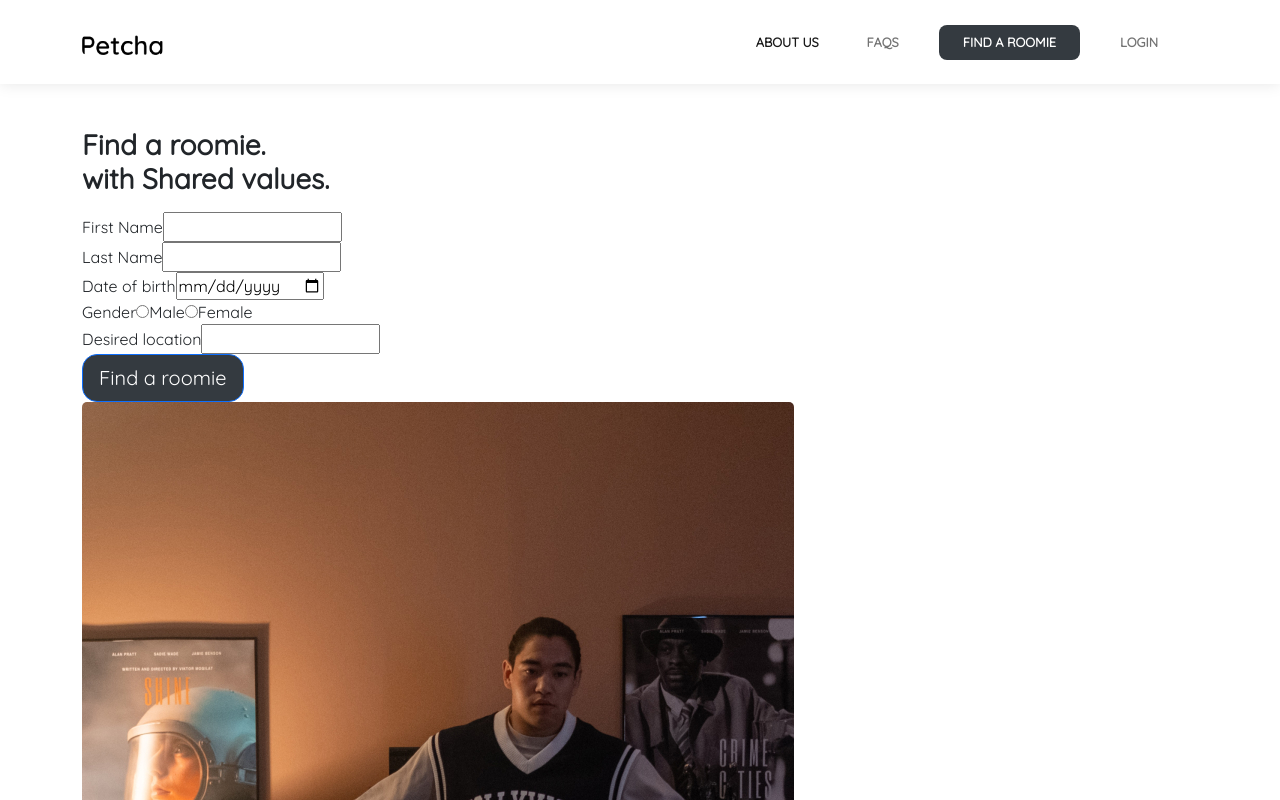
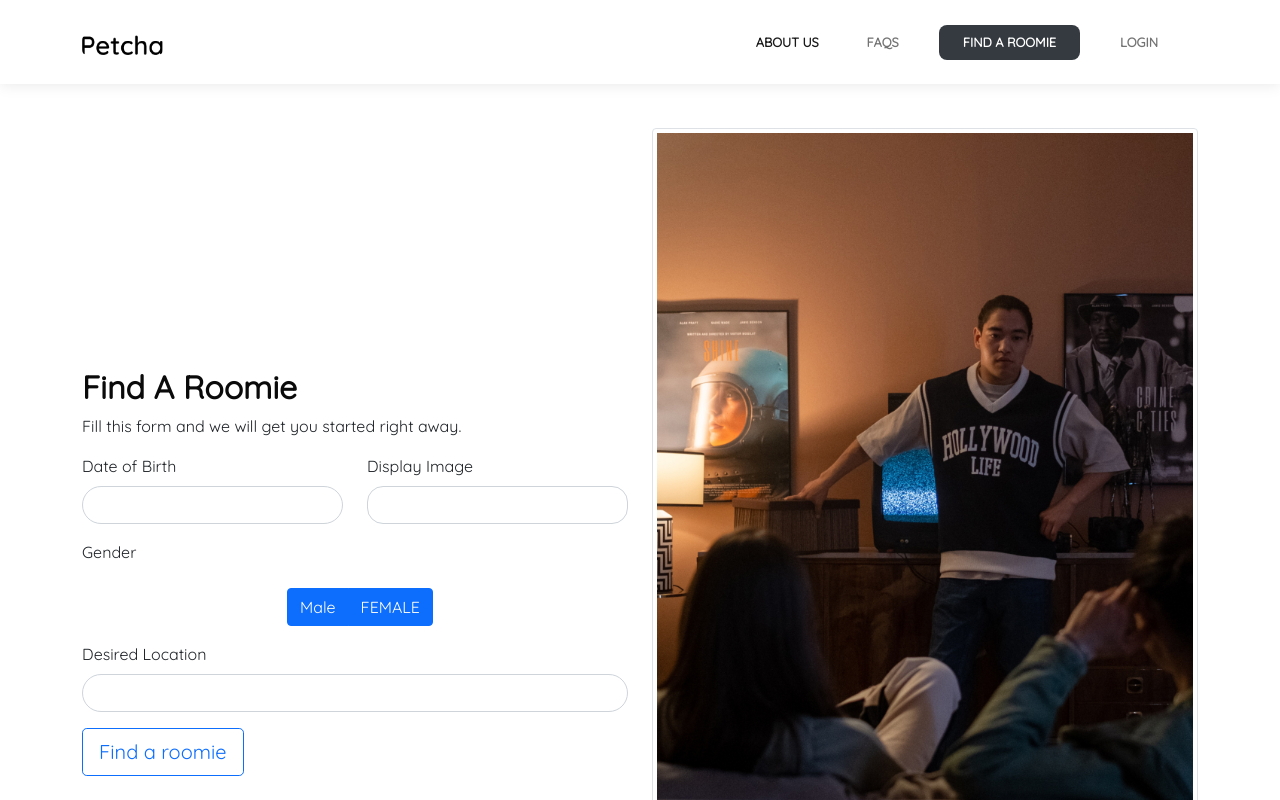
Before and after one commit to od41/sapiens3_frontend, a React (Create React App) app: page /quick-setup in a window 1280 px wide. Shown: the top 800 px of the page. Built offline with nearby package versions, Linux system fonts and the light colour scheme.

Commit message:
first pass @ quick setup page

```diff
--- a/src/pages/QuickSetup.js
+++ b/src/pages/QuickSetup.js
@@ -5,58 +5,65 @@ import { Link, Outlet } from 'react-router-dom';
 import quickSetup from 'assets/img/scenery/quick_setup.jpg'
 
 function QuickSetup() {
+
+  const heading2 = {
+    fontWeight: '600',
+    fontSize: '32px',
+    color: '#0a0a0a'
+  }
+
   return (
     <>
-      <section className="clean-block clean-info dark" style={{background: "var(--bs-white)"}}>
-            <div className="container" style={{margintop: "45px"}}>
-                <div className="row align-items-center">
-                    <div className="col-md-6">
-                        <h3><strong>Find a roomie.</strong><br /><strong>with Shared values.</strong></h3>
-                        <div className="getting-started-info">
-                            <form>
-                              <div>
-                                <label for="first_name">First Name</label>
-                                <input name="first_name" id='first_name' type='text' />
-                              </div>
-
-                              <div>
-                                <label for="last_name">Last Name</label>
-                                <input name="last_name" id='last_name' type='text' />
-                              </div>
-
-                              <div>
-                                <label for="date_of_birth">Date of birth</label>
-                                <input name="date_of_birth" id='date_of_birth' type='date' />
-                              </div>
-
-                              <div>
-                                <label for="gender">Gender</label>
-                                <span>
-                                  <input name="gender" id='male' value="male" type='radio' />
-                                  <label for="male">Male</label>
-                                </span>
-                                <span>
-                                  <input name="gender" id='female' value="female" type='radio' />
-                                  <label for="female">Female</label>
-                                </span>
-                              </div>
-
-                              <div>
-                                <label for="desired_location">Desired location</label>
-                                <input name="desired_location" id='desired_location' type='text' />
-                              </div>
-                              <button className="btn btn-outline-primary btn-lg" type="button" style={{background: "var(--bs-gray-dark)", color: "var(--bs-white)", borderRadius: "15px", textAlign: "center"}}>Find a roomie</button>
-
-                            </form>
+     <header className="masthead">
+        <div className="container">
+            <div className="row align-items-center">
+                <div className="col-md-6" style={{borderRadius: "20"}}>
+                    <h3 style={ {...heading2, marginTop: "123px"}} >Find A Roomie</h3>
+                    <div className="getting-started-info">
+                        <p>Fill this form and we will get you started right away.</p>
+                    </div>
+                    <form>
+                        <div className="row">
+                            <div className="col-sm-6">
+                                <div className="form-group mb-3"><label className="form-label">Date of Birth</label>
+                                  <input className="form-control" type="text" style={{borderRadius: "20px"}} />
+                                </div>
+                            </div>
+                            <div className="col-sm-6">
+                                <div className="form-group mb-3"><label className="form-label">Display Image</label>
+                                  <input className="form-control" type="text" style={{borderRadius: "16px"}} />
+                                </div>
+                            </div>
                         </div>
-                        <div className="getting-started-info">
-                            <img alt="quick setup" src={quickSetup} />
+                        <div className="row" style={{textAlign: "left"}}>
+                            <div className="col-sm-1 col-lg-11 col-xl-10" style={{width: "auto"}}>
+                                <div className="form-group mb-3"><label className="form-label">Gender</label></div>
+                                <div className="form-group mb-3" style={{textAlign: "center", width: "556px"}}>
+                                    <div className="btn-group" role="group" style={{textAlign: "center", borderRadius: 0}}>
+                                      <button className="btn btn-primary" type="button" style={{"color: var(--bs-gray-900);background: var(--bs-white);border-radius: 18px;margin-right: 22px;border-width: 3px;border-color: var(--bs-gray);padding-right: 36px;padding-left: 36px;width: 219.5px;": ""}}>Male</button>
+                                      <button className="btn btn-primary" type="button" style={{"border-radius: 20px;color: var(--bs-gray-800);background: var(--bs-white);max-width: 218px;border-width: 3px;border-color: var(--bs-gray-700);width: 219.5px;": ""}}>FEMALE</button>
+                                    </div>
+                                </div>
+                            </div>
                         </div>
+                        <div className="row">
+                            <div className="col-sm-6 col-lg-12">
+                                <div className="form-group mb-3"><label className="form-label">Desired Location</label>
+                                  <input className="form-control" type="text" style={{borderRadius: "20px"}} />
+                                </div>
+                            </div>
+                        </div>
+                    </form>
+                    <div className="getting-started-info"><button className="btn btn-outline-primary btn-lg" type="button" style={{"background: var(--bs-gray-dark);color: var(--bs-white);border-radius: 15px;text-align: center;padding-right: 25px;margin-top: 11px;":""}}>Find a roomie</button>
+                        <p></p>
                     </div>
-                    <div className="col-md-6"></div>
+                </div>
+                <div className="col-md-6">
+                  <img className="img-thumbnail" alt="promo banner" data-aos="fade-up" data-aos-duration="100" src={quickSetup} />
                 </div>
             </div>
-        </section>
+        </div>
+    </header>
 
     </>
   )
```
Also changed, not shown: src/assets/img/scenery/login.png (added).
